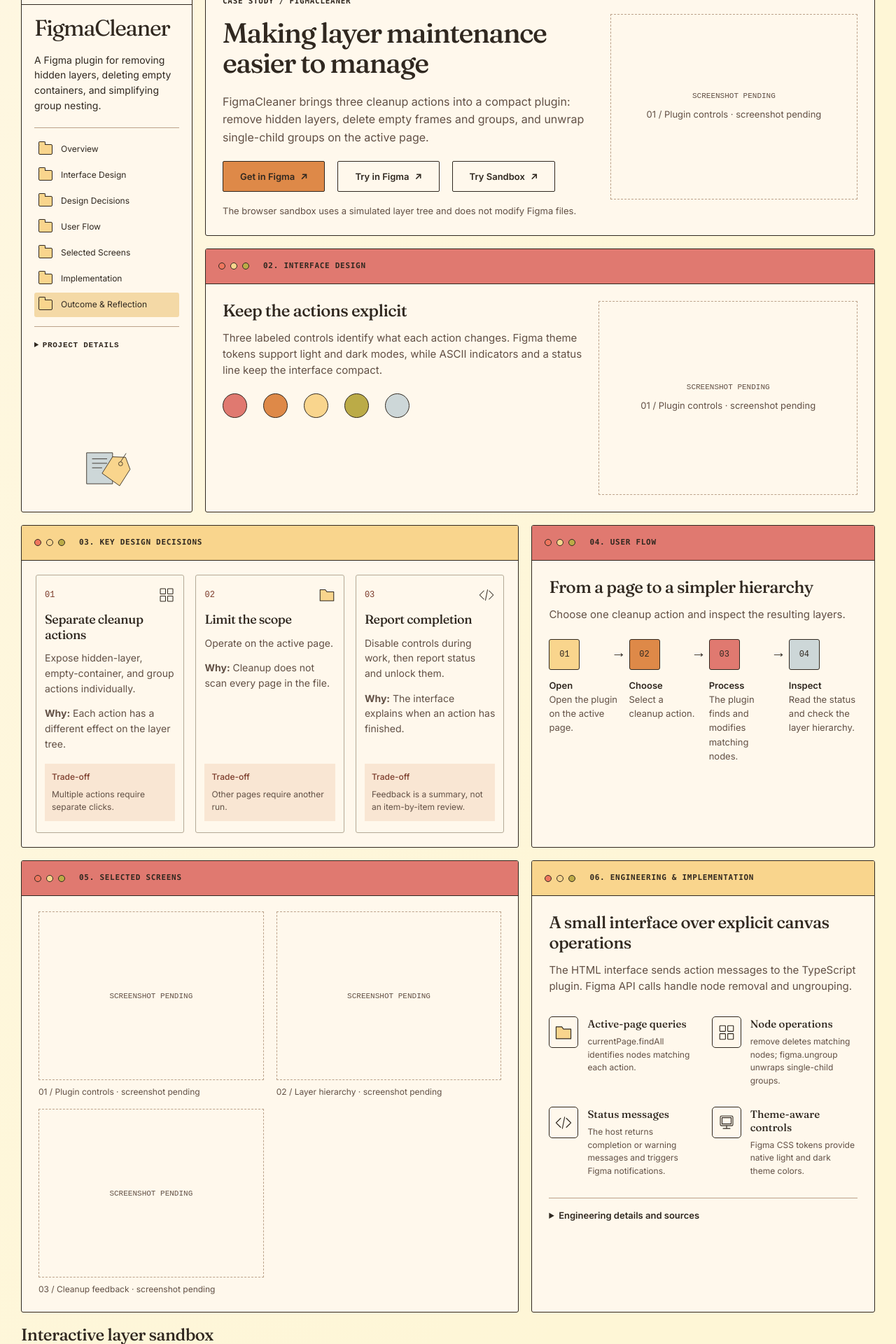
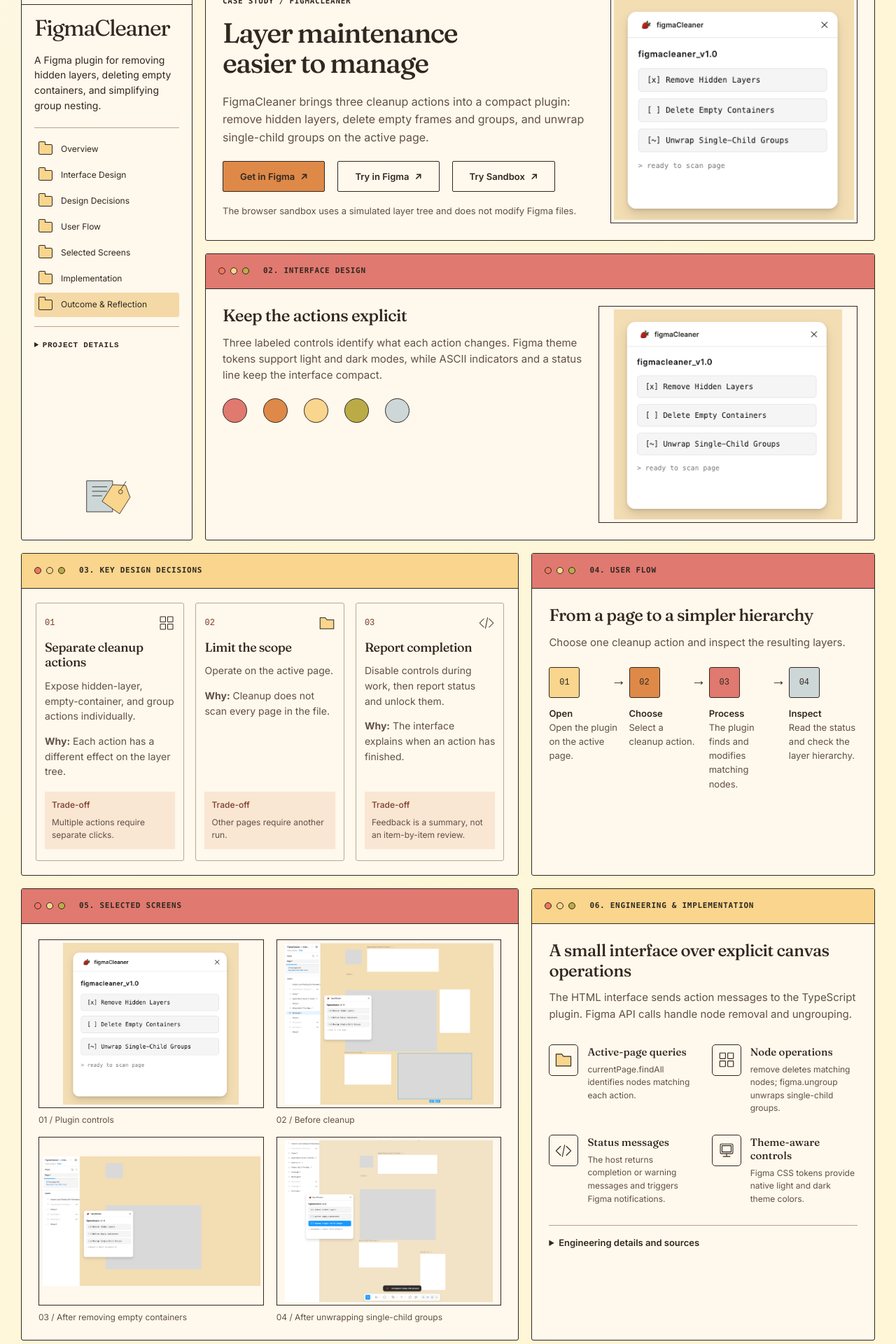
Before and after one commit to julsoyola/juliana-portfolio, a Next.js app in the folder portfolio/: page /work/figmacleaner in a window 1280 px wide. Shown: the part 160-2080 px from the top of the page at 70% size. Built offline with nearby package versions, Linux system fonts and the light colour scheme.

Commit message:
Update FigmaCleaner screenshots and heading

```diff
--- a/portfolio/content/projects/figmacleaner.ts
+++ b/portfolio/content/projects/figmacleaner.ts
@@ -5,9 +5,10 @@
 const community = "https://www.figma.com/community/plugin/1690483707420309331/figmacleaner?fuid=1321948083579761206";
 const source = "https://github.com/julsoyola/figmaCleaner";
 const screens: ArchiveScreen[] = [
-  {placeholder: "figmacleaner-plugin-controls.png", caption: "01 / Plugin controls · screenshot pending"},
-  {placeholder: "figmacleaner-layer-tree.png", caption: "02 / Layer hierarchy · screenshot pending"},
-  {placeholder: "figmacleaner-status.png", caption: "03 / Cleanup feedback · screenshot pending"},
+  {src: "/images/figmaCleaner/figmaCleaner.png", width: 366, height: 337, alt: "FigmaCleaner plugin with three cleanup controls and a ready status", caption: "01 / Plugin controls"},
+  {src: "/images/figmaCleaner/beforeClean.png", width: 1413, height: 1092, alt: "Figma canvas and layer hierarchy before cleanup", caption: "02 / Before cleanup"},
+  {src: "/images/figmaCleaner/afterCleanContainers.png", width: 1413, height: 837, alt: "FigmaCleaner reports four empty containers removed from the active page", caption: "03 / After removing empty containers"},
+  {src: "/images/figmaCleaner/AfterChildClean.png", width: 1456, height: 1134, alt: "FigmaCleaner reports five single-child groups unwrapped in the layer hierarchy", caption: "04 / After unwrapping single-child groups"},
 ];
 export const figmacleanerArchive: ArchiveData = {
   theme: "figmacleaner", name: "FigmaCleaner", number: "04", sidebarTitle: ["FigmaCleaner"],
@@ -15,7 +16,7 @@
   metadata: [{label: "Role", text: "Product Designer & Engineer"}, {label: "Type", text: "Personal Figma Plugin"}, {label: "Technology", text: "TypeScript, Figma Plugin API, HTML/CSS, Node.js"}],
   links: [{label: "Community", href: community, text: "FigmaCleaner community plugin"}, {label: "Playground", href: figmaPlayground, text: "Interactive Figma test canvas"}, {label: "Source", href: source, text: "github.com/julsoyola/figmaCleaner"}],
   navigation: [["overview", "Overview"], ["visual-design", "Interface Design"], ["design-decisions", "Design Decisions"], ["user-flow", "User Flow"], ["selected-screens", "Selected Screens"], ["implementation", "Implementation"], ["outcome", "Outcome & Reflection"]],
-  hero: {title: "Making layer maintenance easier to manage", summary: "FigmaCleaner brings three cleanup actions into a compact plugin: remove hidden layers, delete empty frames and groups, and unwrap single-child groups on the active page.", image: screens[0], notice: "The browser sandbox uses a simulated layer tree and does not modify Figma files."},
+  hero: {title: "Layer maintenance easier to manage", summary: "FigmaCleaner brings three cleanup actions into a compact plugin: remove hidden layers, delete empty frames and groups, and unwrap single-child groups on the active page.", image: screens[0], notice: "The browser sandbox uses a simulated layer tree and does not modify Figma files."},
   actions: [{label: "Get in Figma", href: community}, {label: "Try in Figma", href: figmaPlayground}, {label: "Try Sandbox", href: "#sandbox"}],
   interface: {title: "Interface Design", heading: "Keep the actions explicit", text: "Three labeled controls identify what each action changes. Figma theme tokens support light and dark modes, while ASCII indicators and a status line keep the interface compact.", image: screens[0], colors: [["Salmon Paste", "#e07970"], ["Cantaloupe", "#de8948"], ["Lemon Posset", "#f9d58d"], ["Yellow Green", "#bbab47"], ["Powder Blue", "#cdd7d8"]]},
   decisions: [
```
